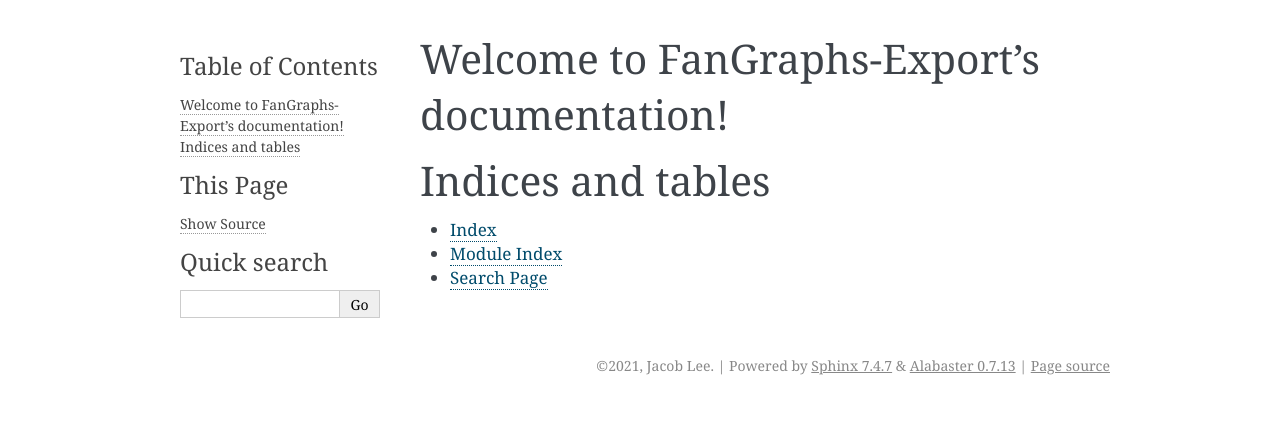
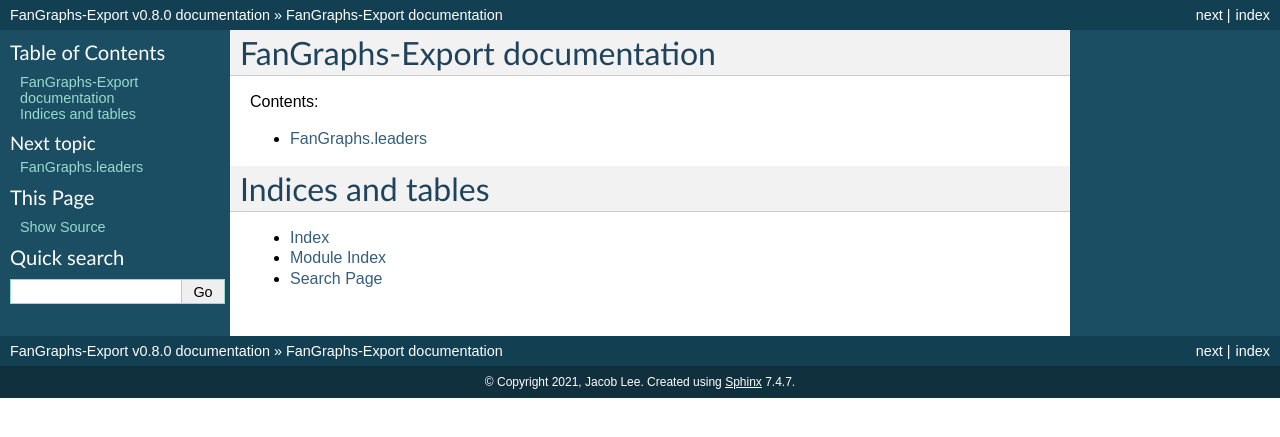
Before and after one commit to JacobLee23/FanGraphs-Export, a Sphinx documentation site: the page built from docs/index.rst, in a window 1280 px wide. Shown: the top 437 px of the page. Built offline with Sphinx 7.4.7, drawn with Linux system fonts in a browser that asks for light colours.

Commit message:
Add FanGraphs.leaders autodocumentation

```diff
--- a/FanGraphs/__init__.py
+++ b/FanGraphs/__init__.py
@@ -5,5 +5,5 @@
 Allows for simple, intuitive web scraping of the `FanGraphs`_ website.
 See **README.md** for more information.
 
-.. _`FanGraphs`: https://fangraphs.com/
+.. _FanGraphs: https://fangraphs.com
 """
--- a/docs/conf.py
+++ b/docs/conf.py
@@ -10,9 +10,9 @@
 # add these directories to sys.path here. If the directory is relative to the
 # documentation root, use os.path.abspath to make it absolute, like shown here.
 #
-# import os
-# import sys
-# sys.path.insert(0, os.path.abspath('.'))
+import os
+import sys
+sys.path.insert(0, os.path.abspath(".."))
 
 
 # -- Project information -----------------------------------------------------
@@ -31,6 +31,7 @@
 # extensions coming with Sphinx (named 'sphinx.ext.*') or your custom
 # ones.
 extensions = [
+    "sphinx.ext.autosummary"
 ]
 
 # Add any paths that contain templates here, relative to this directory.
@@ -47,7 +48,7 @@
 # The theme to use for HTML and HTML Help pages.  See the documentation for
 # a list of builtin themes.
 #
-html_theme = 'alabaster'
+html_theme = 'classic'
 
 # Add any paths that contain custom static files (such as style sheets) here,
 # relative to this directory. They are copied after the builtin static files,
--- a/docs/index.rst
+++ b/docs/index.rst
@@ -3,17 +3,17 @@
    You can adapt this file completely to your liking, but it should at least
    contain the root `toctree` directive.
 
-Welcome to FanGraphs-Export's documentation!
-============================================
+FanGraphs-Export documentation
+==============================================================================
 
 .. toctree::
    :maxdepth: 2
    :caption: Contents:
 
-
+   leaders
 
 Indices and tables
-==================
+==============================================================================
 
 * :ref:`genindex`
 * :ref:`modindex`
```
Also changed, not shown: docs/leaders.rst (added, +38 -0 lines), 4 other files.
